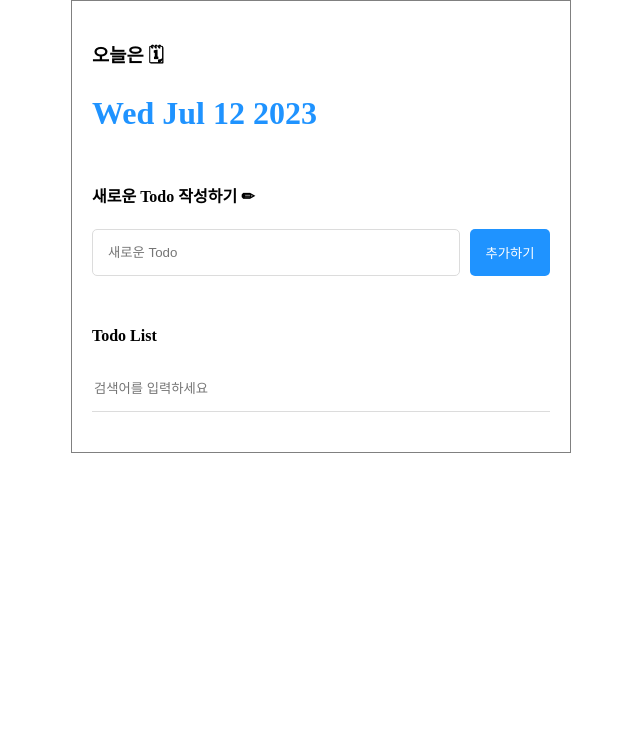
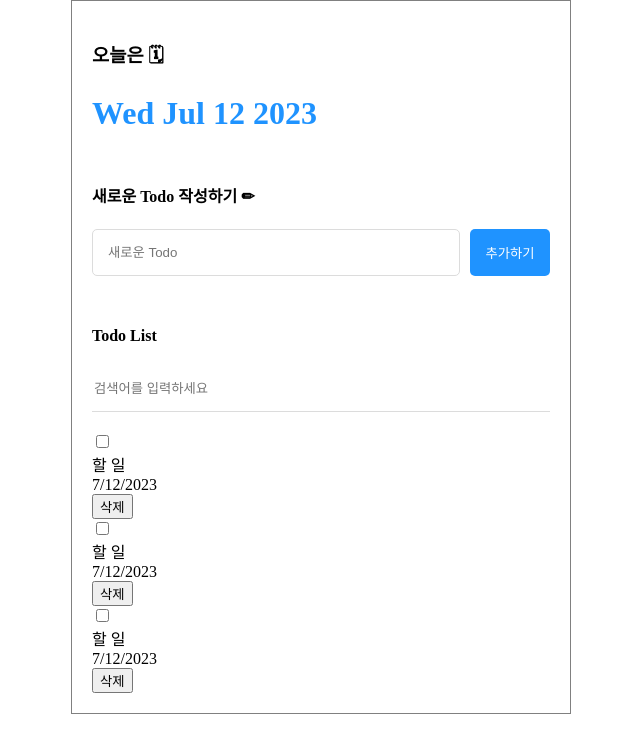
Before and after one commit to kang-gicheon/React_TODO_List, a React (Create React App) app in the folder todo/: page / in a window 1280 px wide. Shown: the top 752 px of the page, without its empty margins (319-959 px from the left). Built offline with nearby package versions, Linux system fonts and the light colour scheme.

Commit message:
TodoItem -> TodoList 컴포넌트 배치
TodoItem import, 컴포넌트 배치 테스트

```diff
--- a/todo/src/component/TodoList.js
+++ b/todo/src/component/TodoList.js
@@ -1,3 +1,4 @@
+import TodoItem from "./TodoItem";
 import "./TodoList.css";
 
 const TodoList = () => {
@@ -5,6 +6,12 @@ const TodoList = () => {
     <div className="TodoList">
       <h4>Todo List</h4>
       <input className="searchbar" placeholder="검색어를 입력하세요" />
+      {/* 여러 개의 할 일 아이템을 리스트로 보여줄 div 태그 요소 배치 */}
+      <div className="list_wrapper">
+        <TodoItem />
+        <TodoItem />
+        <TodoItem />
+      </div>
     </div>
   );
 };
```
